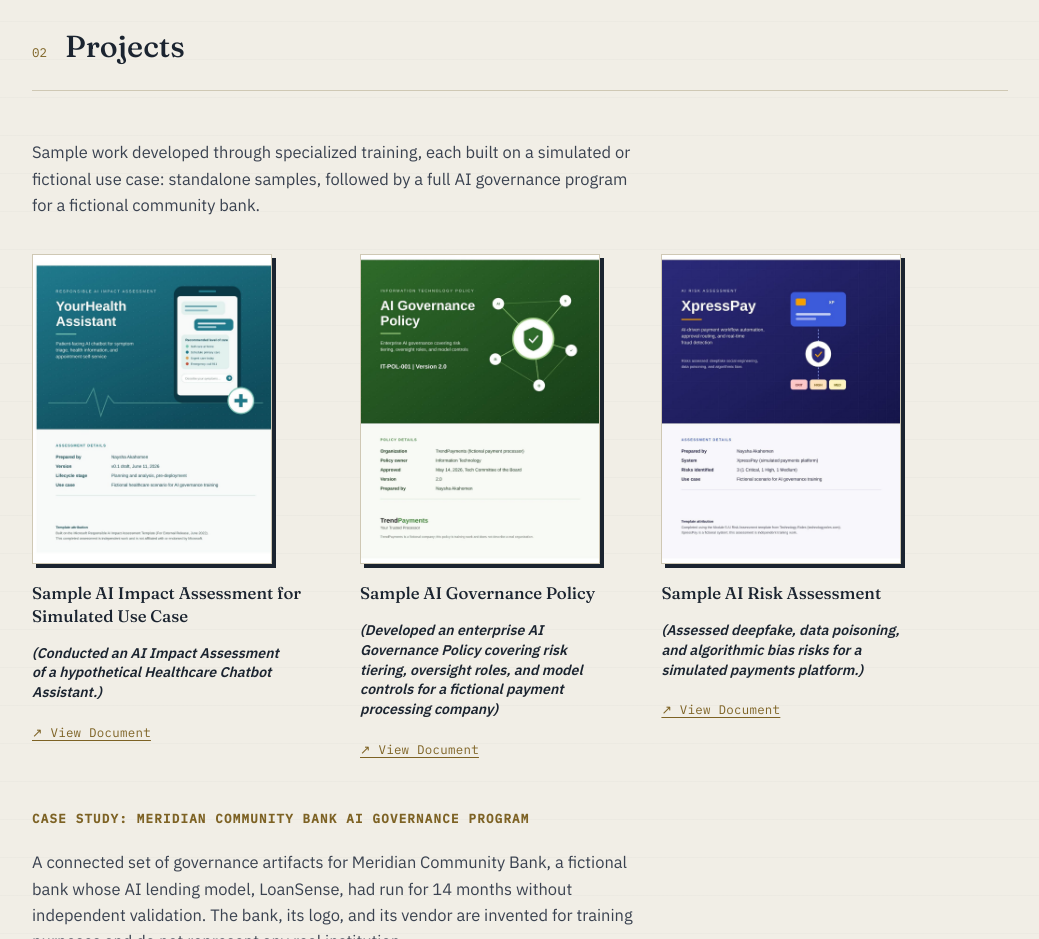
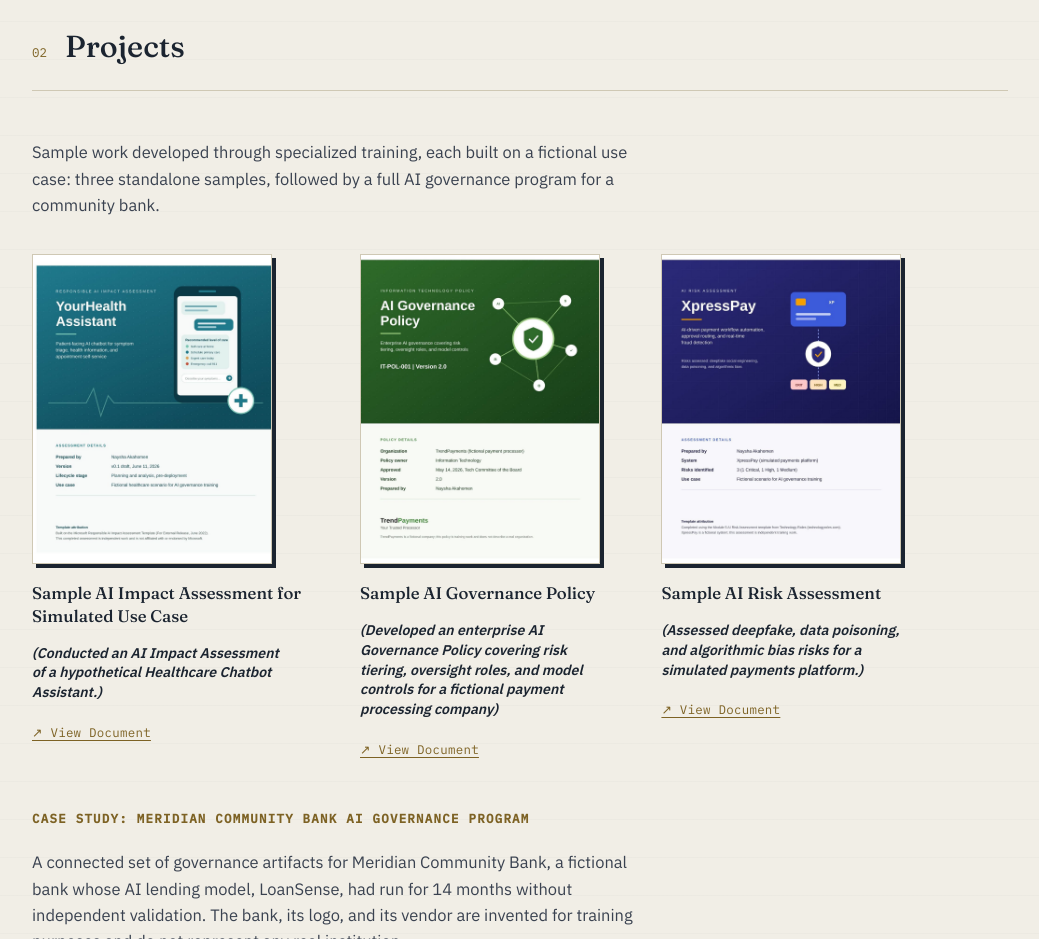
Before and after one commit to nayshaakahomen/nayshaakahomen.github.io, a plain HTML site: page index.html in a window 1280 px wide. Shown: the part 1460-2399 px from the top of the page, without its empty margins (120-1159 px from the left). Drawn offline with Linux system fonts and the light colour scheme.

Commit message:
Add files via upload

```diff
--- a/index.html
+++ b/index.html
@@ -661,7 +661,7 @@
         <span class="section-num">02</span>
         <h2>Projects</h2>
       </div>
-      <p class="section-intro">Sample work developed through specialized training, each built on a simulated or fictional use case: standalone samples, followed by a full AI governance program for a fictional community bank.</p>
+      <p class="section-intro">Sample work developed through specialized training, each built on a fictional use case: three standalone samples, followed by a full AI governance program for a community bank.</p>
 
       <div class="doc-grid">
         <div class="doc-preview-card">
```
